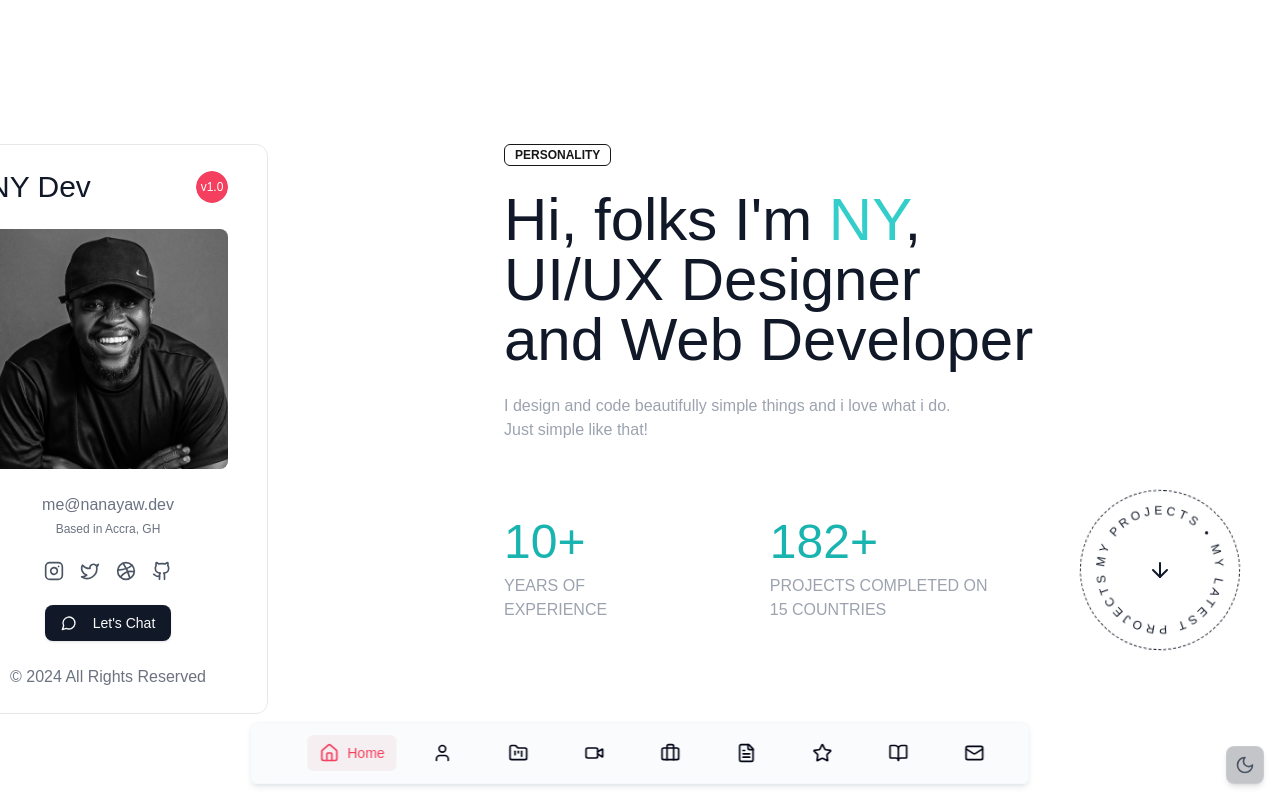
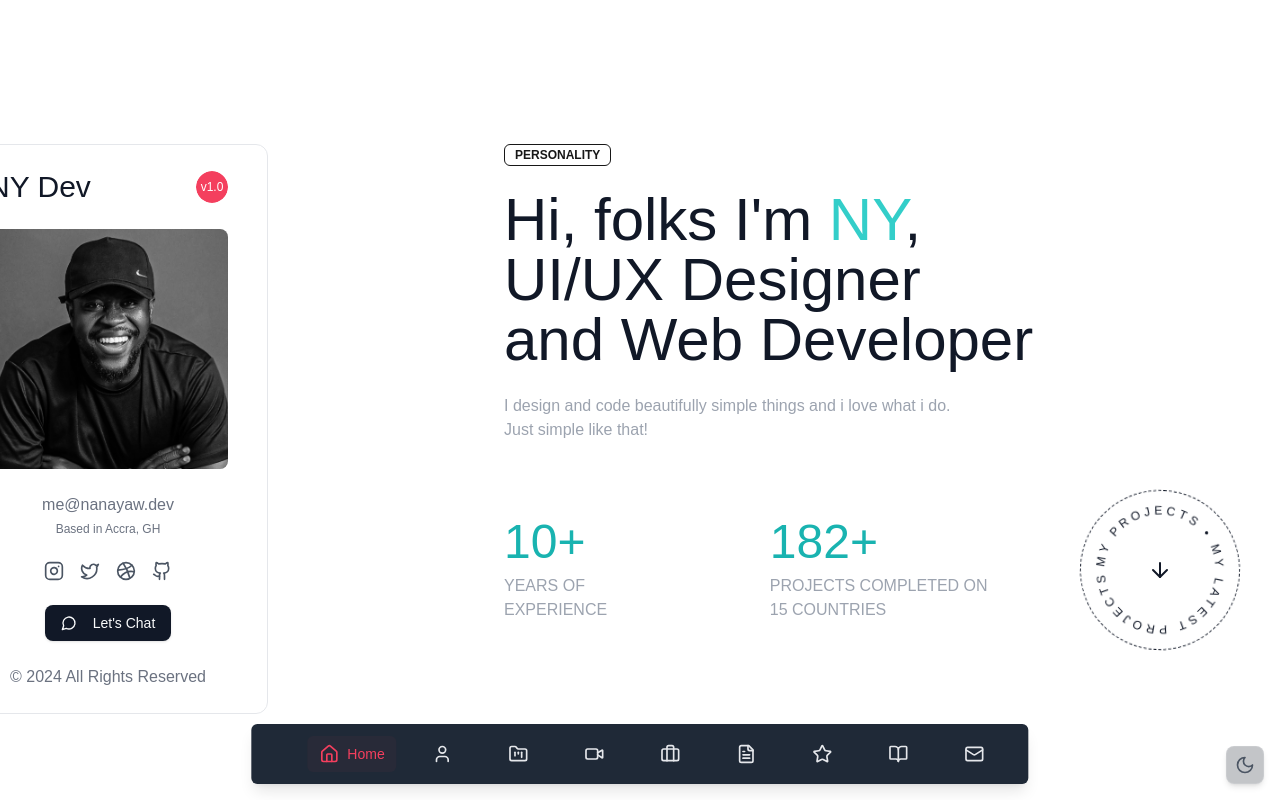
Before and after one commit to nanayawdev/nanayaw.dev, a React (Vite) app: page / in a window 1280 px wide. Shown: the top 800 px of the page. Built offline with nearby package versions, Linux system fonts and the light colour scheme; no server answers; the database is empty.

Commit message:
Refactor Navbar styles for improved aesthetics and user experience: updated background color to gray-800, enhanced shadow effect, and adjusted text colors for better contrast and hover feedback.

```diff
--- a/src/components/Navbar/Navbar.jsx
+++ b/src/components/Navbar/Navbar.jsx
@@ -40,10 +40,8 @@ export default function Navbar() {
 
   return (
     <nav className="hidden lg:flex fixed bottom-4 left-1/2 -translate-x-1/2 items-center justify-between w-auto max-w-4xl px-6 py-3 rounded-md
-      bg-slate-50/80 dark:bg-slate-950/80
-      backdrop-blur-md
-      shadow-[0_4px_6px_-1px_rgba(51,65,85,0.1),0_2px_4px_-2px_rgba(51,65,85,0.1)]
-      border border-slate-200/20 dark:border-slate-800/20
+      bg-gray-800
+      shadow-lg
       z-50">
       <div className="flex items-center gap-8">
         <button onClick={() => scrollToSection('home')} className="flex items-center">
@@ -60,8 +58,8 @@ export default function Navbar() {
                   onClick={() => scrollToSection(sectionId)}
                   className={`relative flex items-center transition-colors ${
                     isActive
-                      ? 'text-rose-500 dark:text-rose-400'
-                      : 'text-slate-950 dark:text-slate-50 hover:text-rose-500 dark:hover:text-rose-400'
+                      ? 'text-rose-500'
+                      : 'text-gray-200 hover:text-rose-500'
                   }`}
                   onMouseEnter={() => setHoveredItem(item.path)}
                   onMouseLeave={() => setHoveredItem(null)}
```
